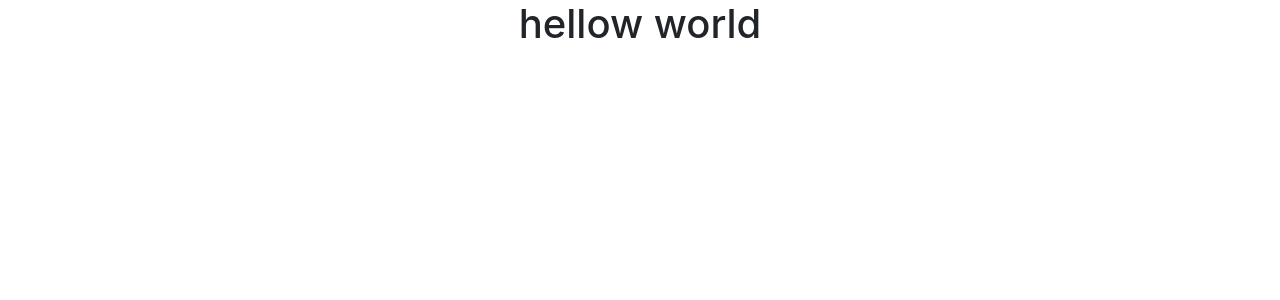
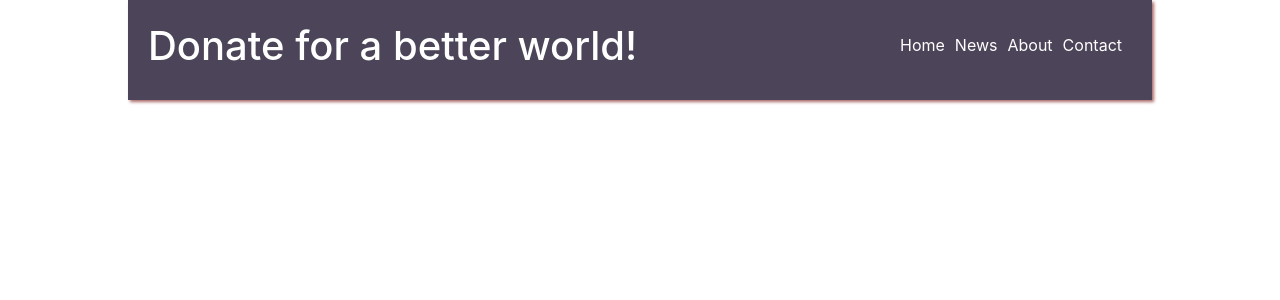
Before and after one commit to AhmedShibbir/donation-react-my-app, a React (Create React App) app: page / in a window 1280 px wide. Shown: the top 300 px of the page. Built offline with nearby package versions, Linux system fonts and the light colour scheme.

Commit message:
header and part added

```diff
--- a/src/App.js
+++ b/src/App.js
@@ -1,10 +1,11 @@
 import './App.css';
+import Header from './components/Header/Header';
 
 
 function App() {
   return (
     <div className="App">
-     <h1>hellow world</h1>
+     <Header></Header>
 
     </div>
   );
--- /dev/null
+++ b/src/components/Header/Header.css
@@ -0,0 +1,30 @@
+.Header-container{
+    width: 80%;
+    height: 100px;
+    margin: 0px auto;
+    background: rgba(14, 4, 31, 0.74);
+    color: white;
+    box-shadow: 2px 2px 3px rgb(172, 106, 106);
+    display: flex;
+    justify-content: space-between;
+    align-items: center;
+    padding: 0px 20px;
+
+}
+.Header-greeting:hover{
+    text-shadow: 2px 2px rgb(226, 131, 131);
+}
+nav{
+    padding-bottom: 10px;
+}
+nav a{
+    text-decoration: none;
+    display: inline-block;
+    margin-right: 10px;
+    row-gap: 40px;
+    color: white;
+}
+nav a:hover{
+    color:aqua;
+    text-shadow: 1px 1px rgb(226, 131, 131);
+}
--- /dev/null
+++ b/src/components/Header/Header.js
@@ -0,0 +1,20 @@
+import React from 'react';
+import "./Header.css"
+
+const Header = () => {
+    return (
+        <div className="Header-container">
+            <div>
+                <h1 className="Header-greeting">Donate for a better world!</h1>
+            </div>
+            <nav>
+                <a href="/Home">Home</a>
+                <a href="/News">News</a>
+                <a href="/About">About</a>
+                <a href="/Contact">Contact</a>
+            </nav>
+        </div>
+    );
+};
+
+export default Header;
```
